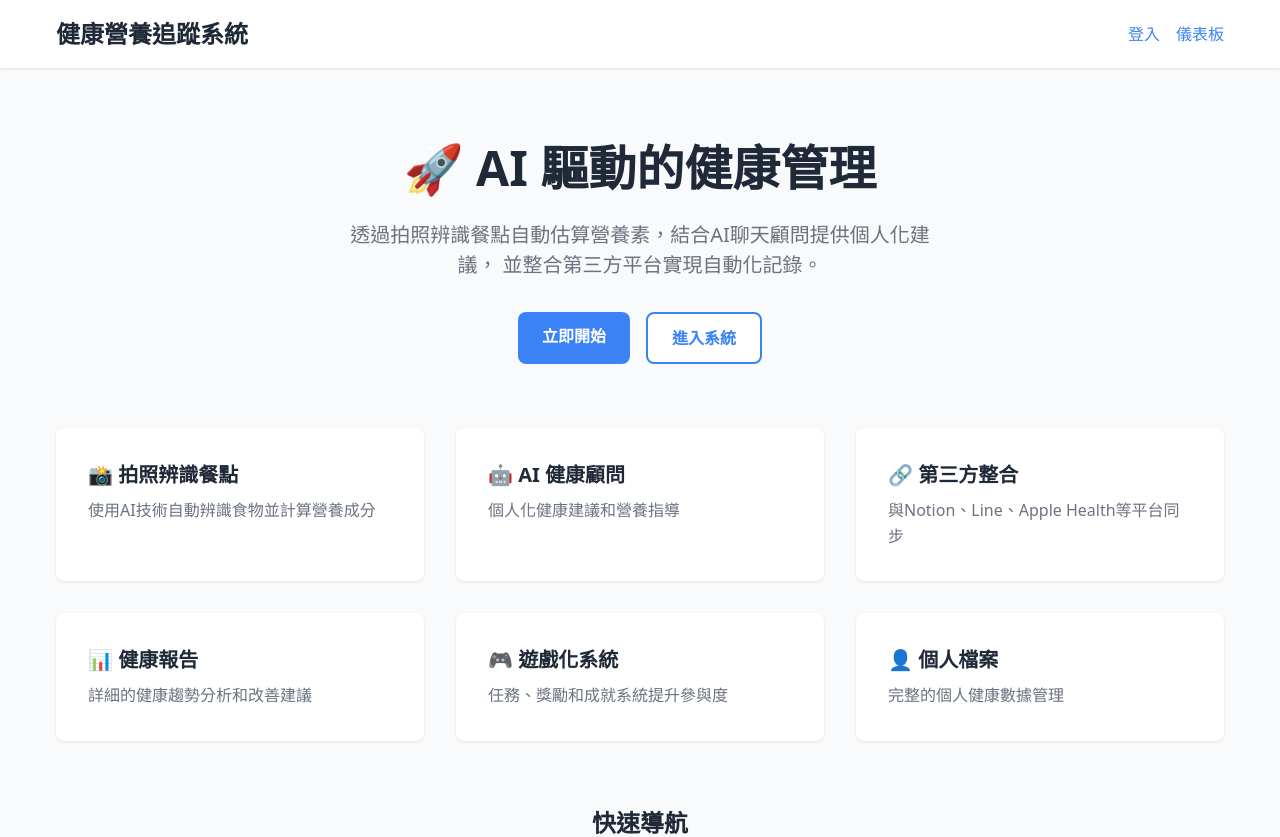
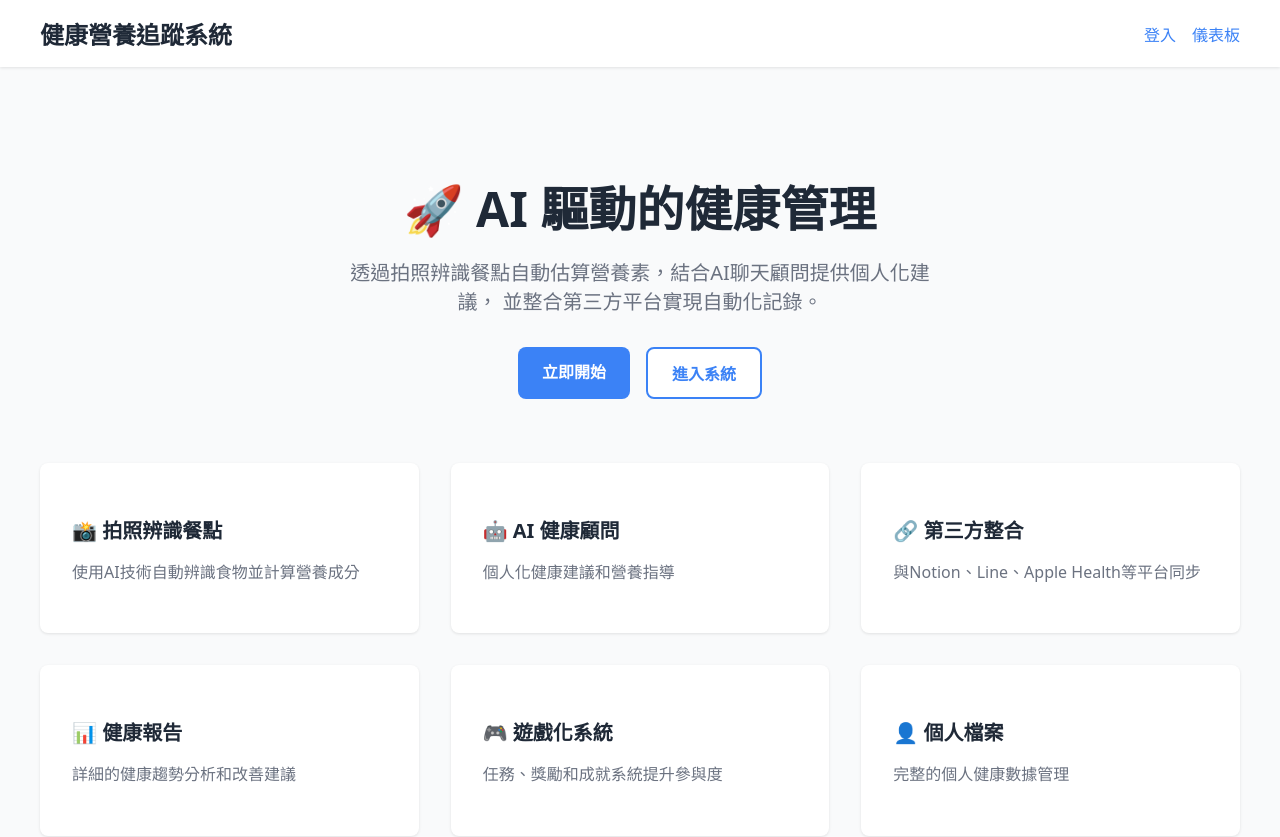
Before and after one commit to kevin-twai/health-nutrition-app, a Next.js app in the folder apps/web/: page / in a window 1280 px wide. Shown: the top 837 px of the page. Built offline with nearby package versions, Linux system fonts and the light colour scheme.

Commit message:
移除 globals.css 導入以解決 styled-jsx SSR 問題

```diff
--- a/apps/web/src/app/layout.tsx
+++ b/apps/web/src/app/layout.tsx
@@ -1,5 +1,3 @@
-import './globals.css'
-
 export const metadata = {
   title: '健康營養追蹤系統',
   description: '綜合性健康管理應用，透過拍照辨識餐點自動估算營養素，結合AI聊天顧問提供個人化建議',
@@ -16,7 +14,14 @@ export default function RootLayout({
 }) {
   return (
     <html lang="zh-TW">
-      <body style={{ fontFamily: 'system-ui, -apple-system, sans-serif' }}>{children}</body>
+      <body style={{
+        fontFamily: 'system-ui, -apple-system, sans-serif',
+        margin: 0,
+        padding: 0,
+        boxSizing: 'border-box'
+      }}>
+        {children}
+      </body>
     </html>
   )
 }
```
